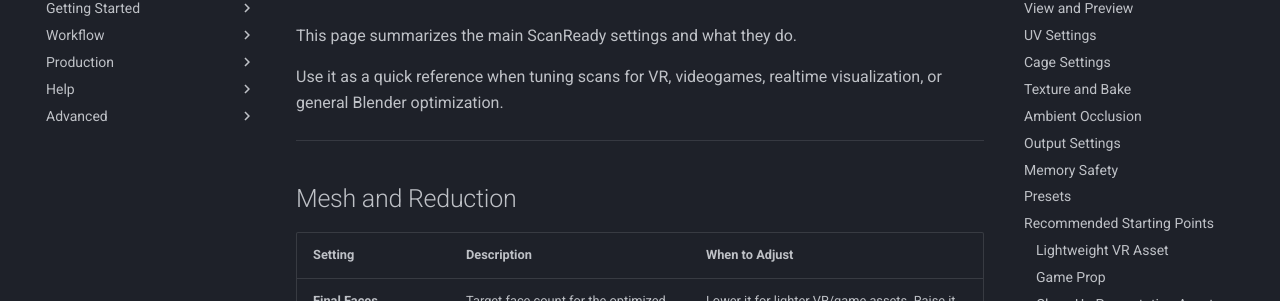
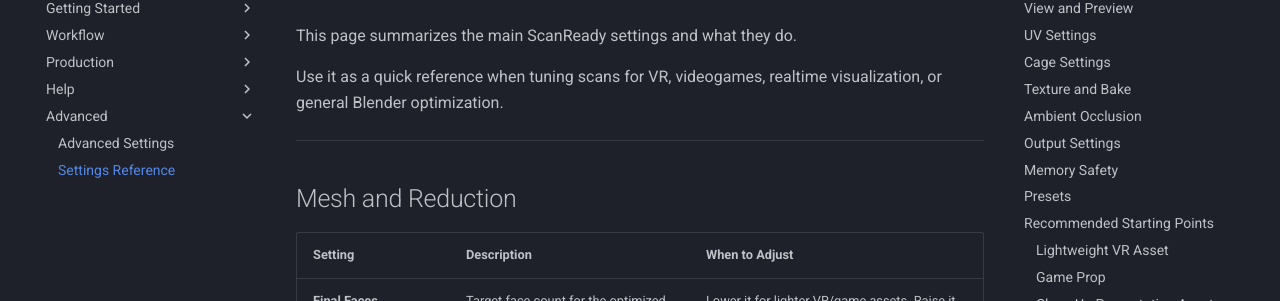
Before and after one commit to marioschiano/scanready-docs, an MkDocs documentation site: the page built from docs/settings-reference.md, in a window 1280 px wide. Shown: the part 157-458 px from the top of the page. Built offline with MkDocs 1.6.1 and Material for MkDocs 9.7.7, drawn with Linux system fonts in a browser that asks for light colours.

Commit message:
Update mkdocs.yml

```diff
--- a/mkdocs.yml
+++ b/mkdocs.yml
@@ -27,3 +27,4 @@
 
   - Advanced:
       - Advanced Settings: advanced.md
+      - Settings Reference: settings-reference.md
```
